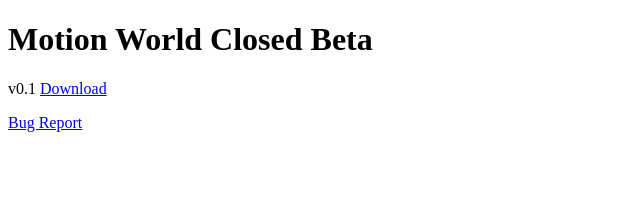
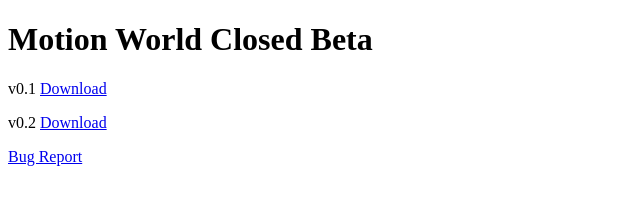
Before and after one commit to motionworldweb/motionworldweb.github.io, a plain HTML site: page index.html in a window 1280 px wide. Shown: the whole page, without its empty margins (0-640 px from the left). Drawn offline with Linux system fonts and the light colour scheme.

Commit message:
Update index.html

```diff
--- a/index.html
+++ b/index.html
@@ -3,7 +3,7 @@
 <body>
 <h1>Motion World Closed Beta</h1>
   <p>v0.1 <a href="https://download2260.mediafire.com/l9agro8t2obg/ib4u4qmjqbaok41/Motion+World+CBT+v0.1.apk">Download</a></p>
-
+  <p>v0.2 <a href="https://download1323.mediafire.com/5e2ush37anig/2ru40601i465dn7/Motion+World+CBT+v0.2.apk">Download</a></p>
   <p></p>
   <a href="https://docs.google.com/forms/d/1evNnMSygWD1NVSUmSmmuOzWc4juu8mvaKXKiXObgepM/edit">Bug Report</a>
 </body>
```
